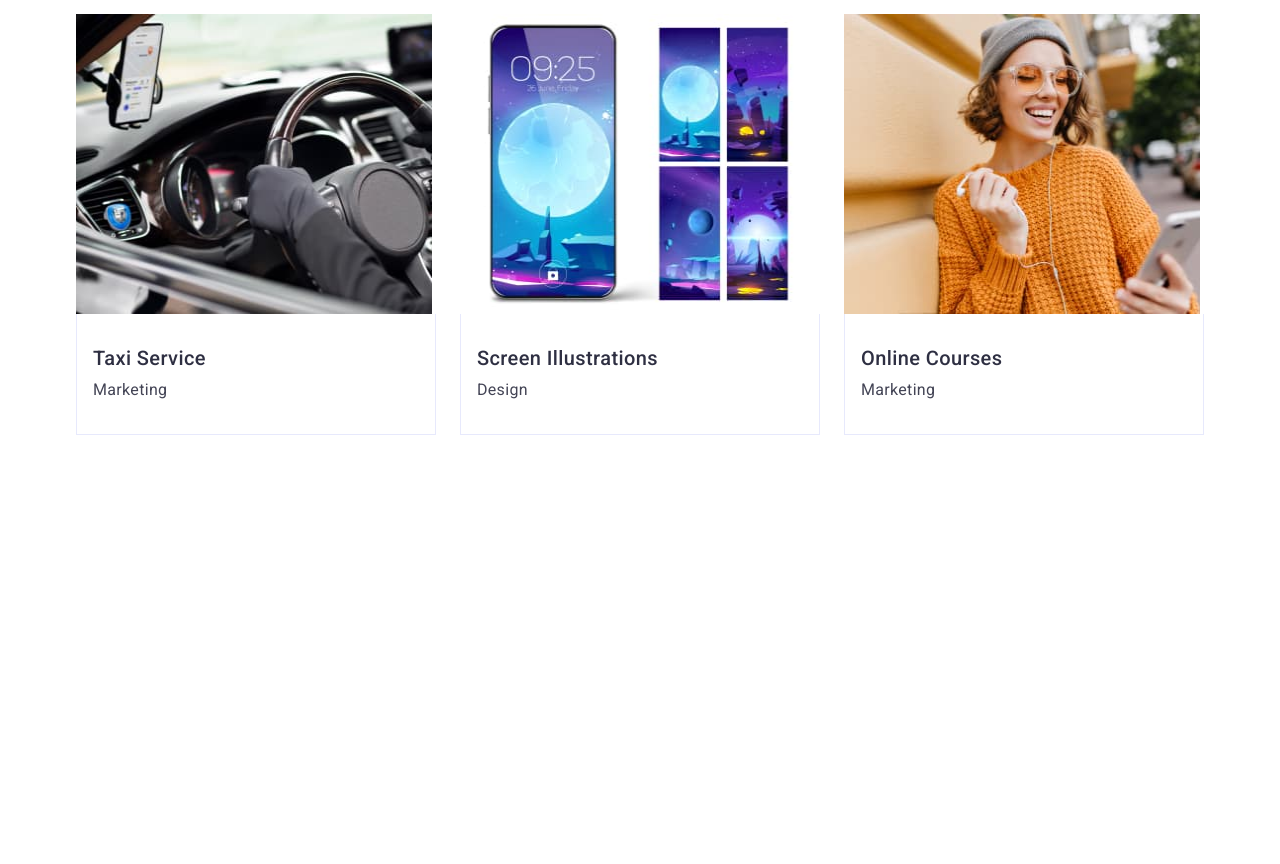
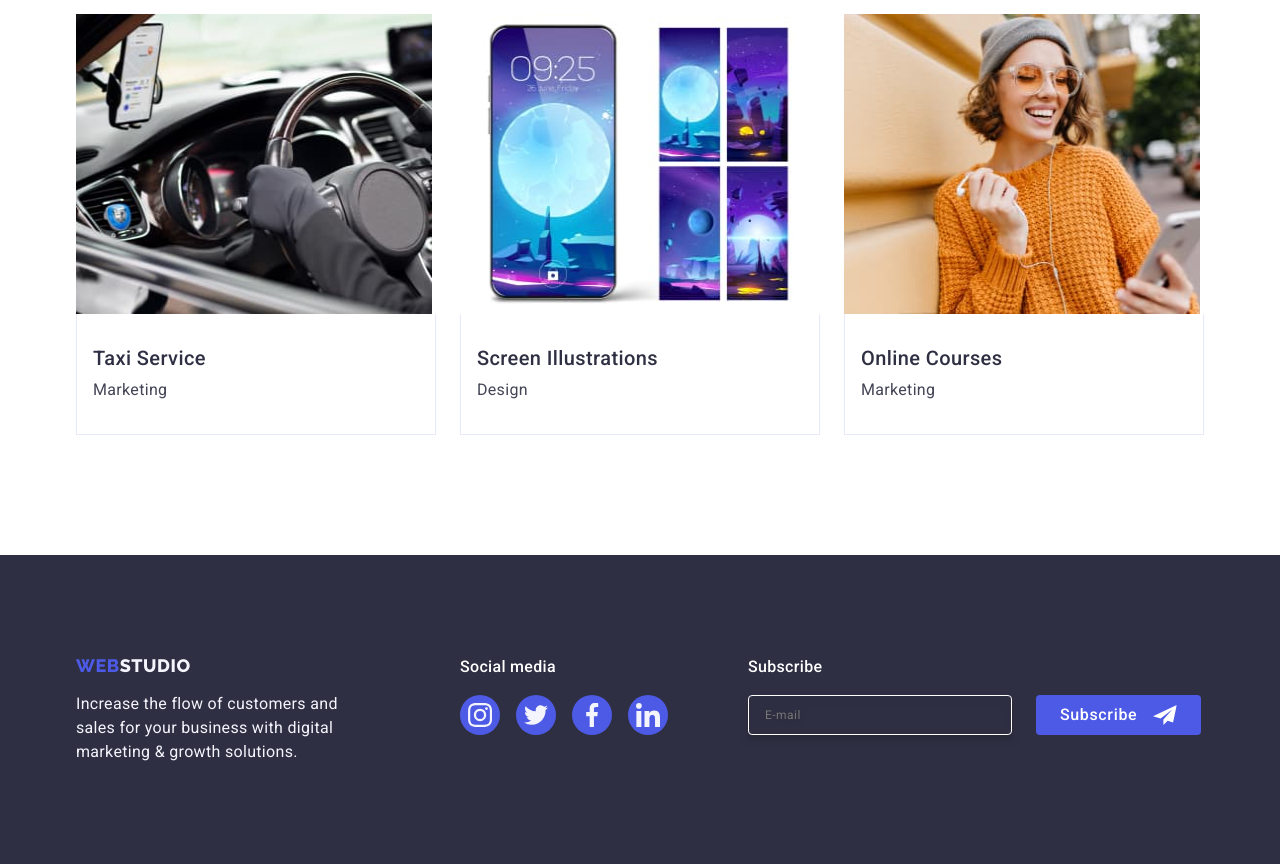
Before and after one commit to Tetiana77777/goit-markup-hw-06, a plain HTML site: page index.html in a window 1280 px wide. Shown: the part 2628-3492 px from the top of the page. Before the commit the page ends 3183 px from the top, so only its background shows below. Drawn offline with nearby package versions, Linux system fonts and the light colour scheme.

Commit message:
add footer

```diff
--- a/css/styles.css
+++ b/css/styles.css
@@ -426,6 +426,157 @@ span {
   letter-spacing: 0.02em;
 }
 /*  !!!!!!!!!!!!!!!!!!!!  МОБИЛ СЕКЦИЯ 3  !!!!!!!!!!!!!!!!!!!!!!!!!!!!! */
+/*  !!!!!!!!!!!!!!!!!!!!  МОБИЛ ФУТЕР  !!!!!!!!!!!!!!!!!!!!!!!!!!!!!!! */
+.footer-icon {
+  display: flex;
+  flex-direction: column;
+  row-gap: 72px;
+}
+.logo-div {
+  text-align: center;
+}
+
+.end {
+  background-color: #2e2f42;
+  padding-top: 96px;
+  padding-bottom: 96px;
+}
+
+.logo-futer {
+  display: inline-block;
+  margin-bottom: 16px;
+  margin-right: auto;
+  margin-left: auto;
+}
+
+.end-logo {
+  color: #f4f4fd;
+  font-family: "Raleway", sans-serif;
+}
+
+.end-text {
+  color: #f4f4fd;
+  font-size: 16px;
+  line-height: 1.5;
+  letter-spacing: 0.02em;
+  width: 264px;
+  text-align: start;
+}
+
+.social-media-title {
+  color: #fff;
+  font-size: 16px;
+  font-weight: 500;
+  line-height: 1.5;
+  letter-spacing: 0.02em;
+  margin-bottom: 16px;
+  text-align: center;
+}
+
+.social-media-footer {
+  display: flex;
+  gap: 16px;
+  justify-content: center;
+}
+
+.social-media-icon {
+  fill: #f4f4fd;
+}
+
+.social-media-list {
+  width: 40px;
+  height: 40px;
+}
+
+.social-media-link-footer {
+  background-color: #4d5ae5;
+  display: flex;
+  width: 100%;
+  height: 100%;
+  border-radius: 50%;
+  align-items: center;
+  justify-content: center;
+  transition: background-color 250ms cubic-bezier(0.4, 0, 0.2, 1);
+}
+
+.social-media-link-footer:hover,
+.social-media-link-footer:focus {
+  background-color: #31d0aa;
+}
+/* !!!!!!!!!!!!!!!!!!  МОБИЛ форма EMAIL   !!!!!!!!!!!!!!!!!!!!!!!!!!!!!  */
+.subscribe-div {
+  display: flex;
+  flex-direction: column;
+  justify-content: center;
+}
+
+.subscribe-titl {
+  color: #fff;
+  font-size: 16px;
+  font-weight: 500;
+  line-height: 1.5;
+  letter-spacing: 0.02em;
+  margin-bottom: 16px;
+  text-align: center;
+}
+
+.subscribe-content {
+  display: flex;
+  flex-direction: column;
+  justify-content: center;
+}
+.form-label {
+  margin-bottom: 16px;
+}
+.email-content {
+  width: 288px;
+  height: 40px;
+  border-radius: 4px;
+  border: 1px solid var(--WHITE, #fff);
+  box-shadow: 0px 4px 4px 0px rgba(0, 0, 0, 0.15);
+  background: none;
+  color: #fff;
+  font-size: 12px;
+  font-weight: 400;
+  line-height: 1.5;
+  letter-spacing: 0.04em;
+  padding-left: 16px;
+  filter: drop-shadow(0px 4px 4px rgba(0, 0, 0, 0.15));
+}
+
+.subscribe-button {
+  display: flex;
+  max-width: 165px;
+  cursor: pointer;
+  padding: 8px 24px;
+  justify-content: center;
+  align-items: center;
+  margin-left: auto;
+  margin-right: auto;
+  border-radius: 4px;
+  background: #4d5ae5;
+  border: none;
+  color: #fff;
+  text-align: center;
+  font-size: 16px;
+  font-weight: 500;
+  line-height: 1.5;
+  letter-spacing: 0.04em;
+  transition: background-color 250ms cubic-bezier(0.4, 0, 0.2, 1);
+}
+
+.subscribe-button:hover,
+.subscribe-button:focus {
+  background-color: #404bbf;
+  color: #fff;
+}
+
+.subscribe-icon {
+  margin-left: 16px;
+  fill: #ffffff;
+}
+
+/*  !!!!!!!!!!!!!!!!!!!!  МОБИЛ ФУТЕР  !!!!!!!!!!!!!!!!!!!!!!!!!!!!!!! */
 
 /* !!!!!!!!!!!!!!!!!! TABLET HEDER !!!!!!!!!!!!!!!!!!!!!!!!!!!!!!!!!!!!!! */
 @media screen and (min-width: 768px) {
@@ -561,9 +712,6 @@ span {
     font-size: 36px;
     text-align: start;
   }
-  /* .two-section-item {
-    margin-bottom: 72px;
-  } */
   .two-section-item:last-child {
     margin-bottom: 0;
   }
@@ -601,6 +749,37 @@ span {
   }
 
   /*  !!!!!!!!!!!!!!!!!!!!  TABLET СЕКЦИЯ 3  !!!!!!!!!!!!!!!!!!!! */
+  /*  !!!!!!!!!!!!!!!!!!!!  TABLET ФУТЕР  !!!!!!!!!!!!!!!!!!!!!!! */
+  .footer-icon {
+    display: flex;
+    flex-direction: row;
+    flex-wrap: wrap;
+    column-gap: 24px;
+    max-width: 582px;
+  }
+  .logo-futer {
+    display: flex;
+    margin-bottom: 16px;
+    justify-content: start;
+  }
+  .social-media-title {
+    text-align: start;
+  }
+  .subscribe-div {
+    align-items: flex-start;
+  }
+  .subscribe-content {
+    flex-direction: row;
+    gap: 24px;
+  }
+  .email-content {
+    width: 264px;
+    height: 40px;
+  }
+  .subscribe-button {
+    height: 40px;
+  }
+  /*  !!!!!!!!!!!!!!!!!!!!  TABLET ФУТЕР  !!!!!!!!!!!!!!!!!!!!!!! */
 }
 
 /* !!!!!!!!!!!!!!!!!!! DECSTOP HEDER  !!!!!!!!!!!!!!!!!!!!!!!!!! */
@@ -716,6 +895,21 @@ span {
   }
   .portfolio-card {
     width: calc((100% - 48px) / 3);
+  }
+  /*  !!!!!!!!!!!!!!!!!!!!  DESCTOP ФУТЕР !!!!!!!!!!!!!!!!!!!! */
+  .footer-icon {
+    align-items: baseline;
+    column-gap: 0;
+  }
+  .logo-div {
+    margin-right: 120px;
+  }
+  .end {
+    padding-top: 100px;
+    padding-bottom: 100px;
+  }
+  .icon-div {
+    margin-right: 80px;
   }
 }
 /* !!!!!!!!!!!!!!!!!!!!!!!!!    СЕКЦИЯ HERO  !!!!!!!!!!!!!!!!!!!!!! */
@@ -948,7 +1142,7 @@ span {
 
 /* !!!!!!!!!!!!!!!!!!  ФУТЕР  !!!!!!!!!!!!!!!!!! */
 
-.footer-icon {
+/* .footer-icon {
   display: flex;
   align-items: baseline;
 }
@@ -1018,11 +1212,11 @@ span {
 .social-media-link-footer:hover,
 .social-media-link-footer:focus {
   background-color: #31d0aa;
-}
+} */
 
 /* !!!!!!!!!!!!!!!!!!! ФОРМА EMAIL  !!!!!!!!!!!!!!!!!!!!!!!!!!!!!!!!!!!! */
 
-.subscribe-div {
+/* .subscribe-div {
   display: flex;
   flex-direction: column;
   justify-content: center;
@@ -1090,7 +1284,7 @@ span {
 .subscribe-icon {
   margin-left: 16px;
   fill: #ffffff;
-}
+} */
 
 /* !!!!!!!!!!!!!!!!!!!!  БЕКДРОП  !!!!!!!!!!!!!!!!!!!!!!!!! */
 .backdrop {
--- a/index.html
+++ b/index.html
@@ -391,7 +391,7 @@
     </section>
   </main>
   <!--!!!!!!!!!!!!!!!! Футер !!!!!!!!!!!!!!!!!!!!!-->
-  <!-- <footer class="end">
+  <footer class="end">
     <div class="footer-icon container">
       <div class="logo-div">
         <a href="./index.html" class="logo logo-futer">Web <span class="end-logo">Studio</span></a>
@@ -448,7 +448,7 @@
         </form>
       </div>
     </div>
-  </footer> -->
+  </footer>
   <!-- !!!!!!!!!!!!!!!!!!!!!!!!!  МОДАЛЬНОЕ ОКНО  !!!!!!!!!!!!!!!!!!!!!!!!!!!!!!!!! -->
   <!-- <div class="backdrop in-open">
     <div class="modal">
@@ -512,7 +512,7 @@
   </div> -->
 
   <!--   !!!!!!!!!!!!!!!!!!!!!  МОБИЛЬНОЕ МЕНЮ  !!!!!!!!!!!!!!!!!!!!! -->
-  <div class="mobil-menu-wrapper container">
+  <div class="mobil-menu-wrapper in-open container">
     <button class="mobil-close-btn" type="button">
       <svg class="mobil-close-btn-icon" width="8" height="8">
         <use href="./images/icons.svg#icon-close"></use>
```
